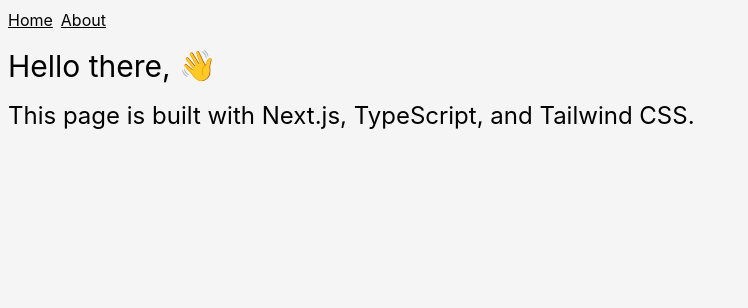
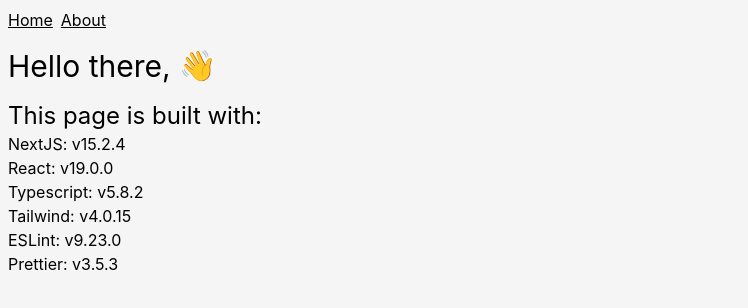
Before and after one commit to codegino/nextjs-ts-tw-tldr, a Next.js app: page / in a window 1280 px wide. Shown: the top 308 px of the page, without its empty margins (0-748 px from the left). Built offline with nearby package versions, Linux system fonts and the light colour scheme.

Commit message:
feat: Display package versions on the index page

```diff
--- a/src/app/page.tsx
+++ b/src/app/page.tsx
@@ -1,10 +1,19 @@
+// import package.json as json
+import json from '../../package.json';
+
 function IndexPage() {
   return (
     <main>
       <h1 className="mb-4">
         Hello there, <span className="animate-bounce inline-block">👋</span>
       </h1>
-      <h2>This page is built with Next.js, TypeScript, and Tailwind CSS.</h2>
+      <h2>This page is built with:</h2>
+      <p>NextJS: v{json.dependencies.next}</p>
+      <p>React: v{json.dependencies.react}</p>
+      <p>Typescript: v{json.devDependencies.typescript}</p>
+      <p>Tailwind: v{json.devDependencies.tailwindcss}</p>
+      <p>ESLint: v{json.devDependencies.eslint}</p>
+      <p>Prettier: v{json.devDependencies.prettier}</p>
     </main>
   );
 }
```
